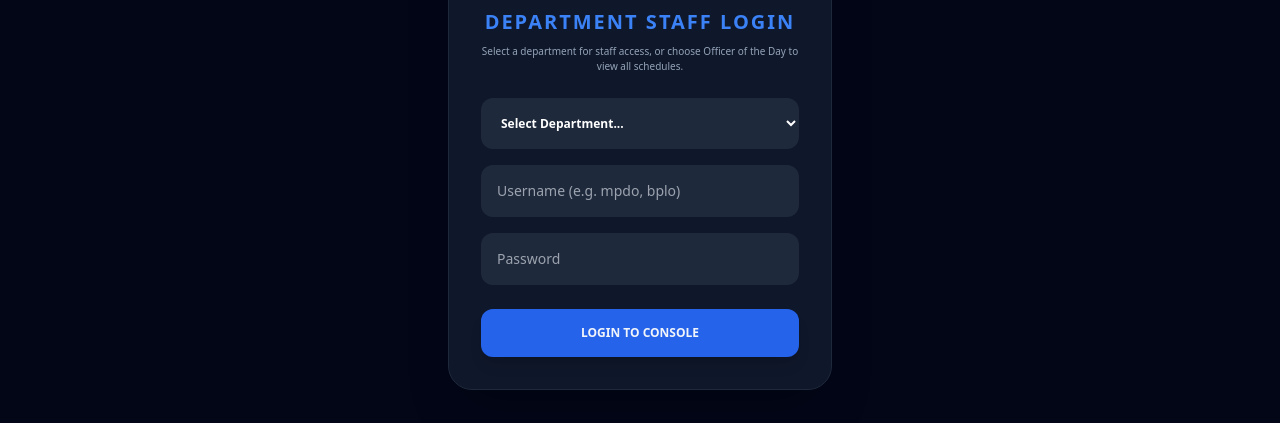
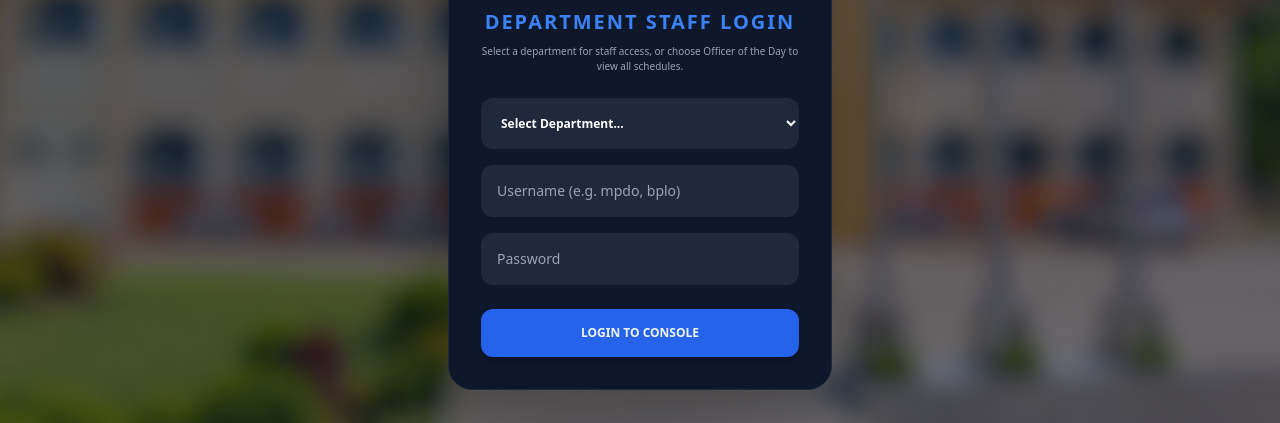
Before and after one commit to senaaastar-tech/LGU-Cortes, a plain HTML site: page admin.html in a window 1280 px wide. Shown: the part 377-800 px from the top of the page. Drawn offline with nearby package versions, Linux system fonts and the light colour scheme; no server answers.

Commit message:
Add files via upload

```diff
--- a/admin.html
+++ b/admin.html
@@ -6,6 +6,22 @@
     <title>LGU Staff | Department Admin Console</title>
     <script src="https://cdn.tailwindcss.com"></script>
     <script type="text/javascript" src="https://cdn.jsdelivr.net/npm/@emailjs/browser@3/dist/email.min.js"></script>
+<style>
+        html, body { min-height:100%; }
+        body {
+            position:relative;
+            background:#0b1728 url('images/cortes-bg-blur.png') center center / cover fixed no-repeat;
+        }
+        body::before {
+            content:"";
+            position:fixed;
+            inset:0;
+            background:rgba(2,10,24,.58);
+            pointer-events:none;
+            z-index:0;
+        }
+        body > * { position:relative; z-index:1; }
+    </style>
 </head>
 <body class="bg-slate-950 p-6 text-slate-100 font-sans">
 
```
Also changed, not shown: index.html (+5 -2 lines), images/cortes-bg-blur.png (added).
